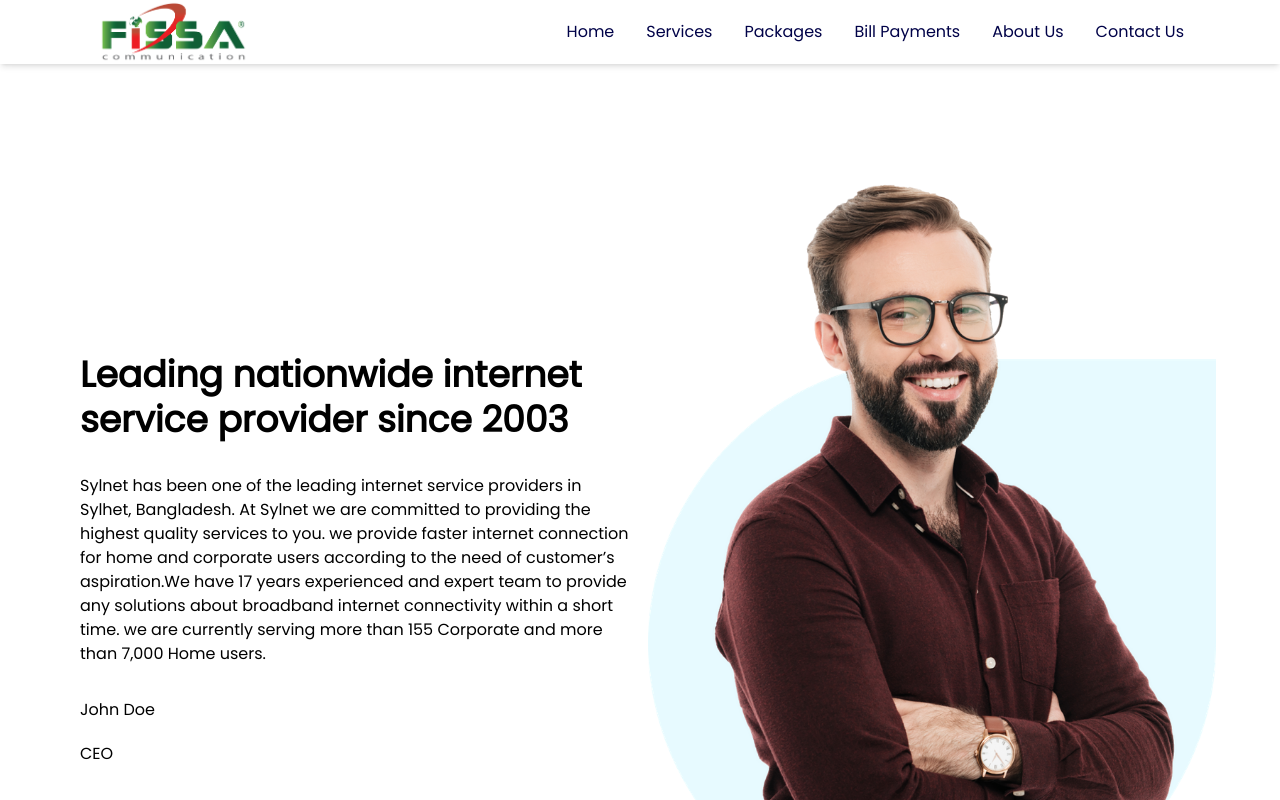
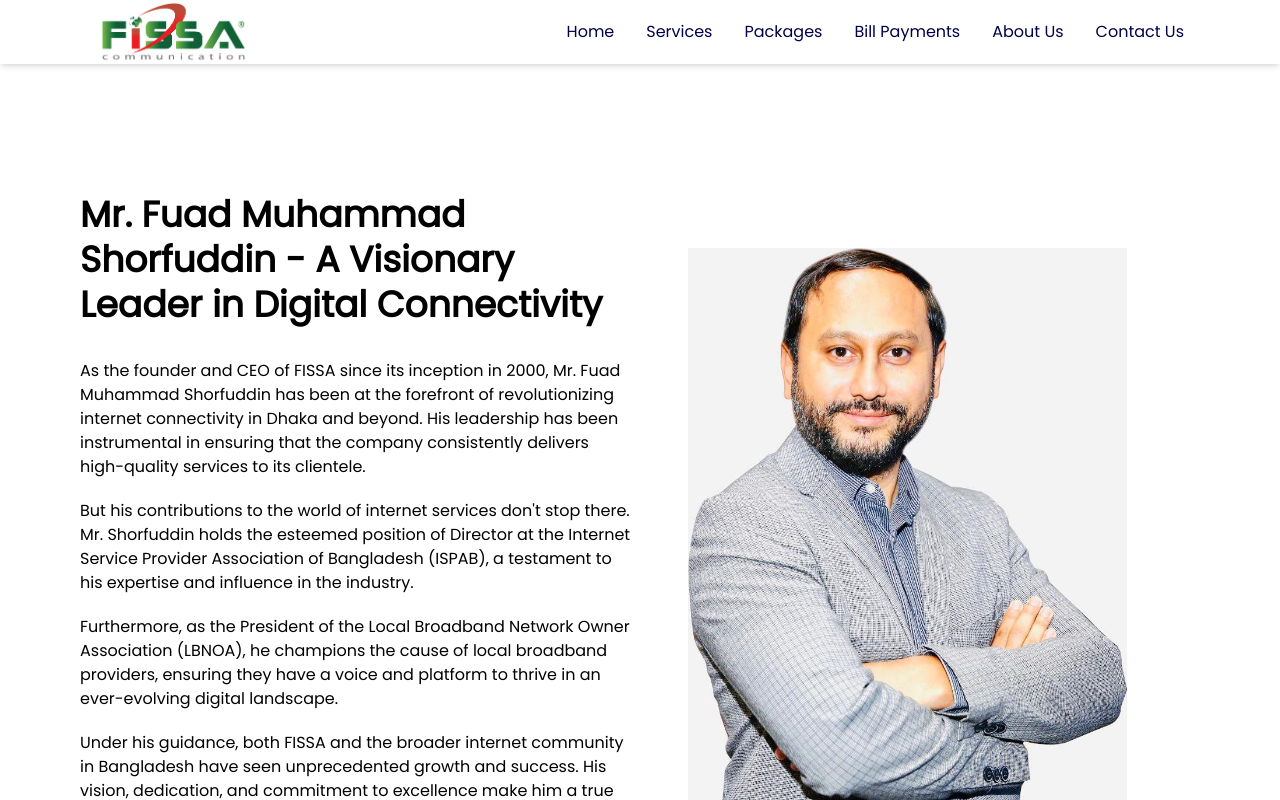
Before and after one commit to armanhn/fissabd_react_live, a React (Vite) app: page /aboutus in a window 1280 px wide. Shown: the top 800 px of the page. Built offline with nearby package versions, Linux system fonts and the light colour scheme.

Commit message:
fixed navbar image to home and about us

```diff
--- a/src/components/Aboutus.jsx
+++ b/src/components/Aboutus.jsx
@@ -6,21 +6,26 @@ import Navbar from './Navbar'
 export default function Aboutus() {
   return (
     <div>
-        <Navbar/>
 
-        <div className='max-w-6xl mx-auto flex gap-4 py-20 md:flex-row flex-col xl:px-0 px-8 items-center justify-center' id='about-us'>
-            <div className='md:w-2/4 pt-12 pl-4'>
-                <h1 className='text-4xl font-bold leading-tight'>Leading nationwide internet service provider since 2003</h1>
-                <p className='pt-8'>Sylnet has been one of the leading internet service providers in Sylhet, Bangladesh. At Sylnet we are committed to providing the highest quality services to you. we provide faster internet connection for home and corporate users according to the need of customer’s aspiration.We have 17 years experienced and expert team to provide any solutions about broadband internet connectivity within a short time. we are currently serving more than 155 Corporate and more than 7,000 Home users.</p>
-                <p className='pt-8'>John Doe</p>
-                <p className=''>CEO</p>
-            </div>
-            <div className='md:w-2/4 pt-6'>
-                <img className='h-3/4'src="/images/card_two.png" alt="IMAGE" />
-            </div>
+      <Navbar />
+
+      <div className='max-w-6xl mx-auto flex gap-4 py-20 md:flex-row flex-col md:px-0 px-8'>
+        <div className='md:w-2/4 pt-12 pl-4'>
+          <h1 className='text-4xl font-bold leading-tight'>Mr. Fuad Muhammad Shorfuddin - A Visionary Leader in Digital Connectivity</h1>
+          <p className='pt-8'>As the founder and CEO of FISSA since its inception in 2000, Mr. Fuad Muhammad Shorfuddin has been at the forefront of revolutionizing internet connectivity in Dhaka and beyond. His leadership has been instrumental in ensuring that the company consistently delivers high-quality services to its clientele.
+          </p>
+          <p>But his contributions to the world of internet services don't stop there. Mr. Shorfuddin holds the esteemed position of Director at the Internet Service Provider Association of Bangladesh (ISPAB), a testament to his expertise and influence in the industry.</p>
+          <p>Furthermore, as the President of the Local Broadband Network Owner Association (LBNOA), he champions the cause of local broadband providers, ensuring they have a voice and platform to thrive in an ever-evolving digital landscape.</p>
+          <p>Under his guidance, both FISSA and the broader internet community in Bangladesh have seen unprecedented growth and success. His vision, dedication, and commitment to excellence make him a true luminary in the field.</p>
+          <p>Mr. Fuad Muhammad Shorfuddin</p>
+          <p className=''>Owner & CEO, Fissa Communication</p>
         </div>
+        <div className='md:w-2/4 pt-20 justify-center'>
+          <img className='h-3/4 mt-6 ml-10' src="/images/Fuad.jpg" alt="IMAGE" />
+        </div>
+      </div>
 
-        <Footer/>
+      <Footer />
     </div>
   )
 }
--- a/src/components/Home.jsx
+++ b/src/components/Home.jsx
@@ -367,7 +367,7 @@ export default function Home() {
       </div>
 
 
-
+      <div id='footer'></div>
       <Footer />
 
     </>
--- a/src/components/Navbar.jsx
+++ b/src/components/Navbar.jsx
@@ -23,17 +23,18 @@ function Navbar() {
       <div className='flex items-center justify-between mx-auto max-w-6xl px-4 md:px-8'>
         {/* Logo */}
         <div>
-          <img className="h-16" src="/images/fissa_logo.png" alt="FISSA BD" />
+          <Link className='hover:text-green' to="/"><img className="h-16" src="/images/fissa_logo.png" alt="FISSA BD" /></Link>
+
         </div>
 
         {/* Desktop Nav Links */}
         <div className='hidden md:flex md:flex-row md:items-center md:gap-8 text-text-color'>
-          <Link className='hover:text-green' to="/#">Home</Link>
 
+          <a className='hover:text-green' href="/">Home</a>
           {/* Desktop Dropdown */}
           <div className='relative group'>
             {/* Trigger element */}
-            <Link className='hover:text-green' to="/#section-1">Services</Link>
+            <Link className='hover:text-green' to="/">Services</Link>
             {/* Dropdown Menu */}
             <ul className='absolute hidden group-hover:block bg-white shadow-md rounded-md overflow-hidden list-none w-56 z-10'>
               {/* Dropdown items */}
@@ -43,10 +44,10 @@ function Navbar() {
             </ul>
           </div>
 
-          <Link className='hover:text-green' to="/#section-4">Packages</Link>
-          <Link className='hover:text-green' to="/bill-payments">Bill Payments</Link>
+          <a href="/#section-4" className='hover:text-green'>Packages</a>
+          <a className='hover:text-green' href="/#bill-payments">Bill Payments</a>
           <Link className='hover:text-green' to="/aboutus">About Us</Link>
-          <Link className='hover:text-green' to="/#footer">Contact Us</Link>
+          <a className='hover:text-green' href="/#footer">Contact Us</a>
         </div>
 
         {/* Mobile Menu Button */}
```
